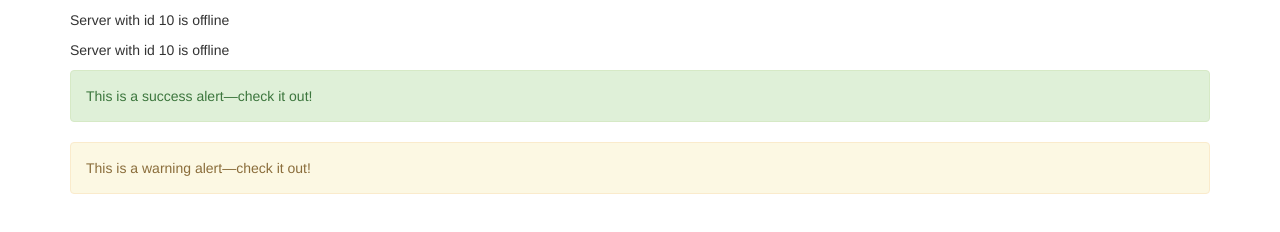
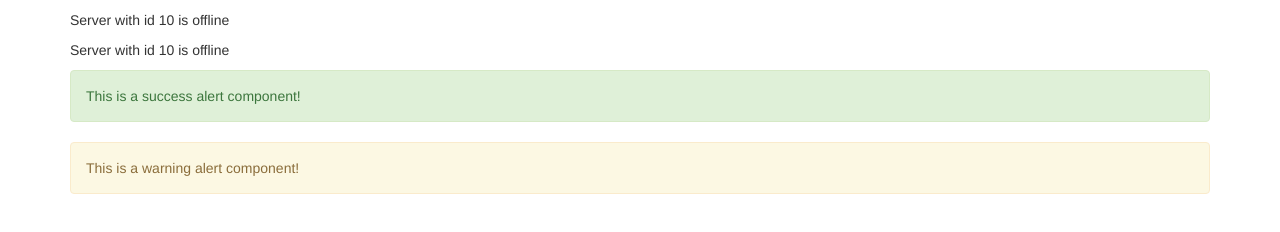
Before and after one commit to behrami/my-first-app, an Angular app: page / in a window 1280 px wide. Shown: the part 230-462 px from the top of the page. Built offline with nearby package versions, Linux system fonts and the light colour scheme.

Commit message:
minor text change

```diff
--- a/src/app/success-alert/success-alert.component.html
+++ b/src/app/success-alert/success-alert.component.html
@@ -1,3 +1,3 @@
 <div class="alert alert-success" role="alert">
-  This is a success alert—check it out!
+  This is a success alert component!
 </div>
--- a/src/app/warning-alert/warning-alert.component.html
+++ b/src/app/warning-alert/warning-alert.component.html
@@ -1,3 +1,3 @@
 <div class="alert alert-warning" role="alert">
-  This is a warning alert—check it out!
+  This is a warning alert component!
 </div>
```
